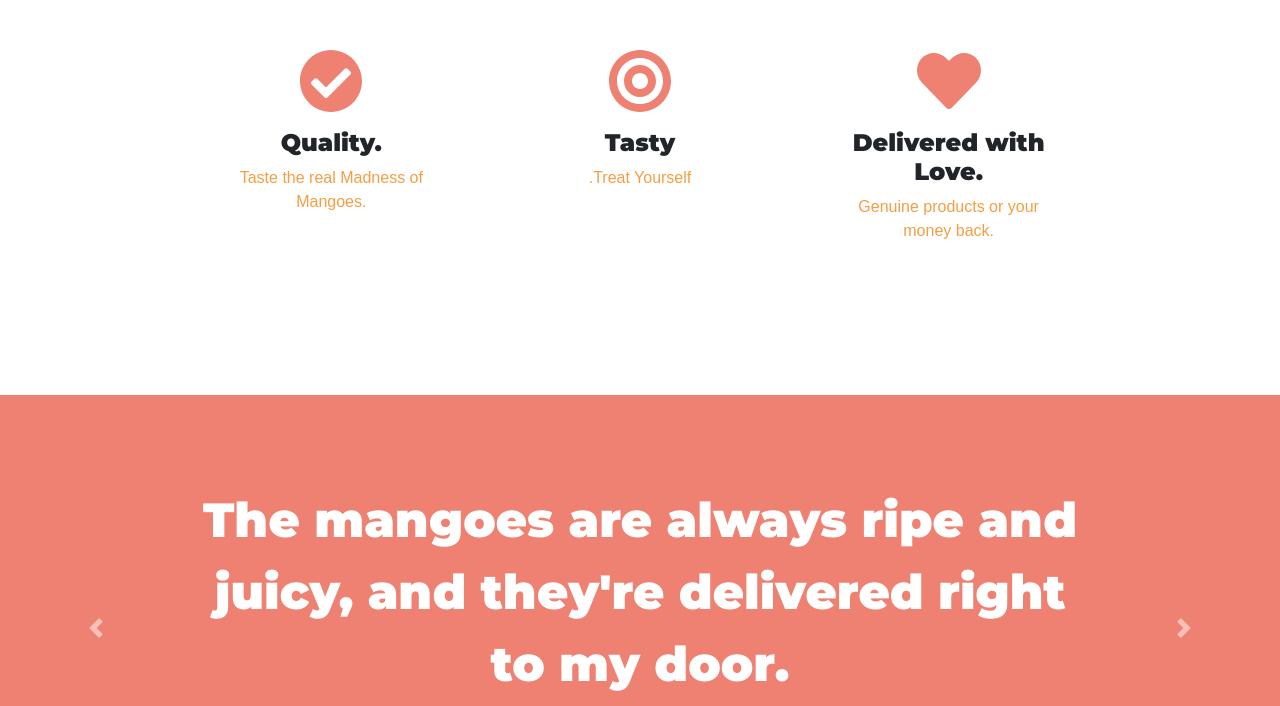
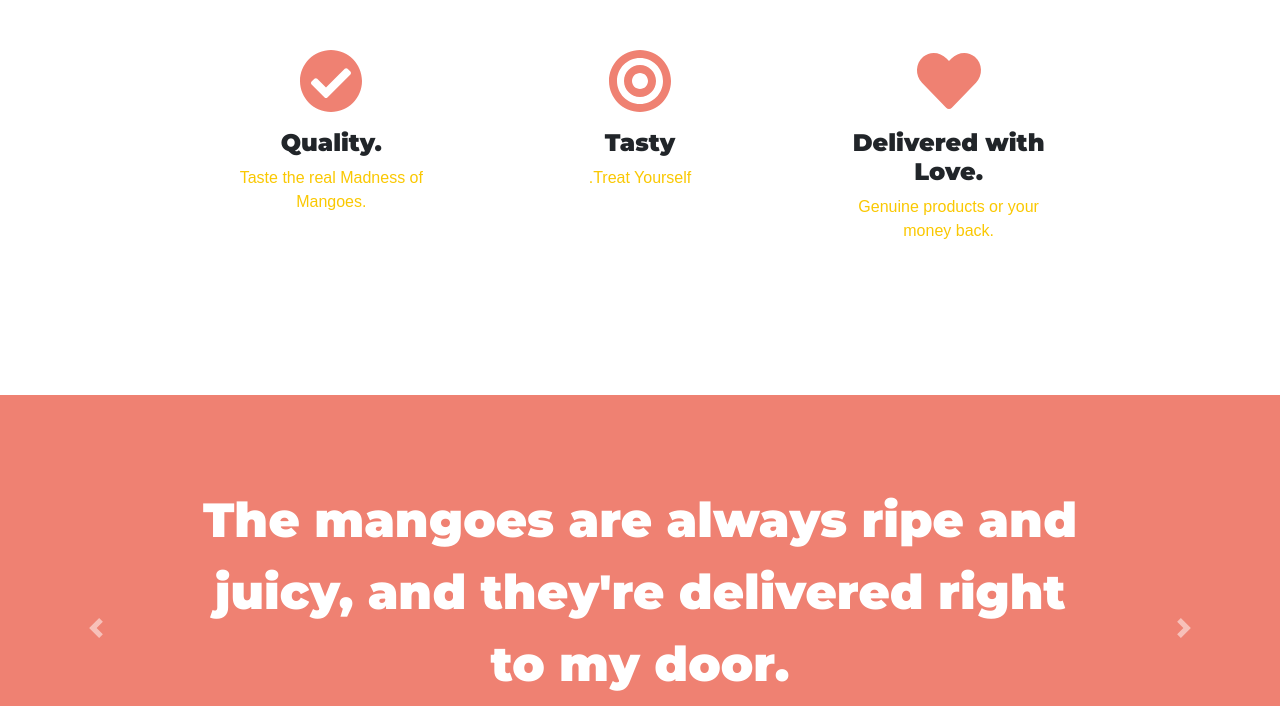
Before and after one commit to Waaajid/Tindogg, a plain HTML site: page index.html in a window 1280 px wide. Shown: the part 877-1583 px from the top of the page. Drawn offline with nearby package versions, Linux system fonts and the light colour scheme; files whose address does not match are found by name; a web font is replaced by a local one.

Commit message:
Update styles.css

```diff
--- a/styles.css
+++ b/styles.css
@@ -8,7 +8,7 @@ h1, h2, h3, h4, h5, h6 {
 }
 
 P {
-  color: #f59e42;
+  color: #fac802;
 }
 
 /* Headings */
```
